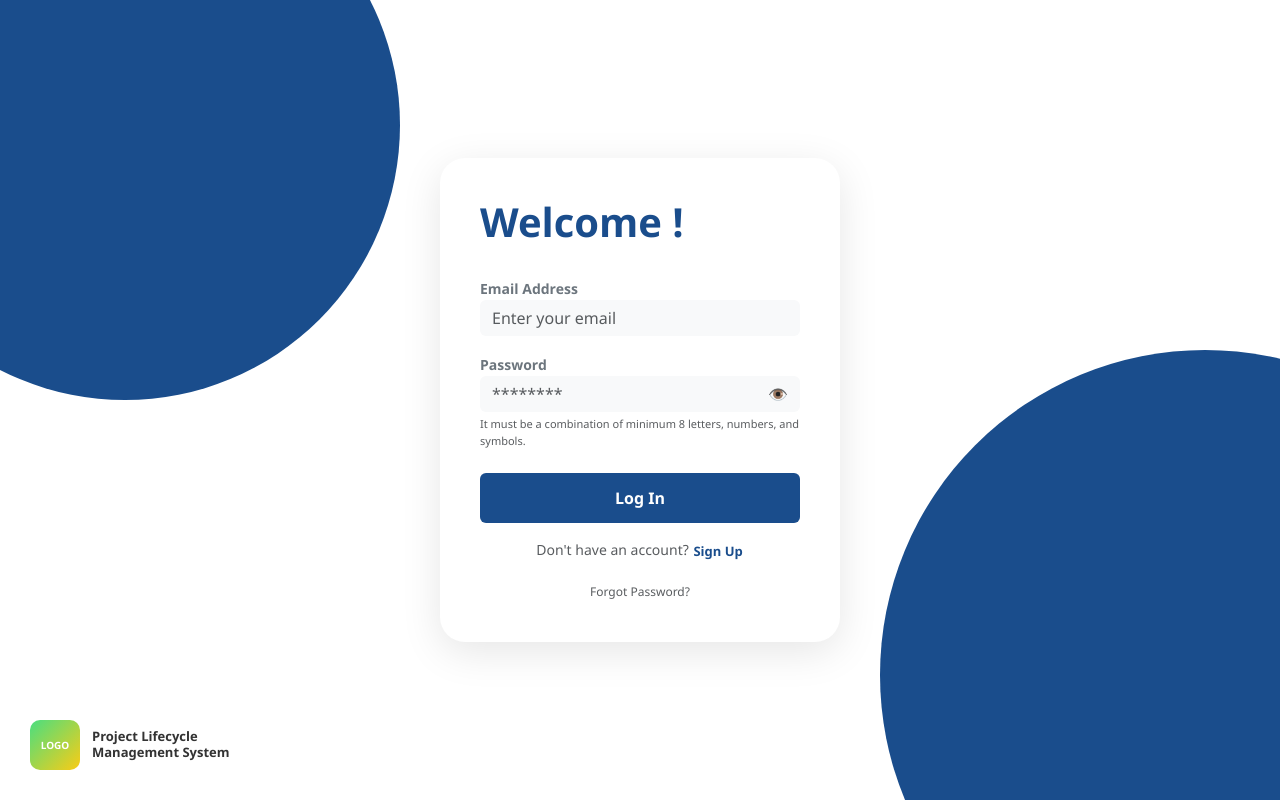
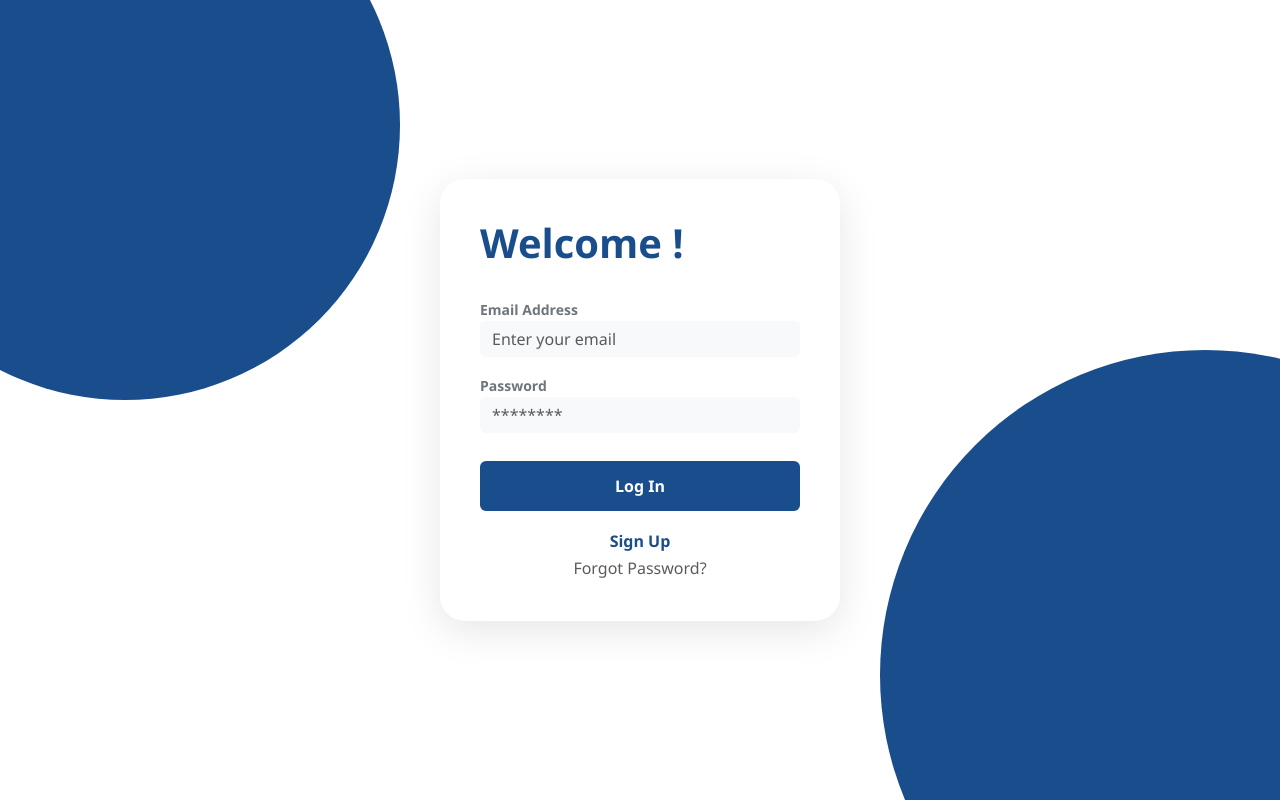
Before and after one commit to swayampg/project-lifecycle-mgt-system, a React (Create React App) app: page /#/ in a window 1280 px wide. Before the commit this address led to /#/signup. Built offline with nearby package versions, Linux system fonts and the light colour scheme.

Commit message:
login logic done

```diff
--- a/src/Login.js
+++ b/src/Login.js
@@ -1,39 +1,40 @@
 import React, { useState } from 'react';
-import { useNavigate } from 'react-router-dom'; // 1. Import navigation
-import { auth } from './firebaseConfig'; // 2. Import firebase
-import { signInWithEmailAndPassword } from 'firebase/auth'; // 3. Import login tool
+import { useNavigate } from 'react-router-dom';
+import { auth } from './firebaseConfig';
+import { signInWithEmailAndPassword } from 'firebase/auth';
 import './Login.css';
 
 const Login = () => {
-  // 4. DEFINE NAVIGATE (This fixes your error!)
   const navigate = useNavigate();
-
-  // 5. Setup "States" to hold the user's input
   const [email, setEmail] = useState('');
   const [password, setPassword] = useState('');
+  const [loading, setLoading] = useState(false); // Added loading state
 
-  // 6. Function to handle the Log In button click
   const handleLogin = async (e) => {
   e.preventDefault();
+  setLoading(true);
   try {
+    // Verifies the user with Firebase Authentication
     await signInWithEmailAndPassword(auth, email, password);
+
     alert("Login Successful!");
-      navigate('/dashboard');
+    navigate('/home'); // Redirects to Home as you requested
   } catch (error) {
+    // Common errors: 'auth/user-not-found' or 'auth/wrong-password'
     alert("Login Failed: " + error.message);
+  } finally {
+    setLoading(false);
   }
 };
 
   return (
     <div className="auth-container">
-      {/* Blue circles from your image */}
       <div className="shape-left"></div>
       <div className="shape-right"></div>
 
       <div className="login-card">
         <h1 className="welcome-text">Welcome !</h1>
 
-        {/* 7. Add onSubmit to the form */}
         <form onSubmit={handleLogin}>
           <div className="mb-3 text-start">
             <label className="fw-bold small text-secondary">Email Address</label>
@@ -41,7 +42,7 @@ const Login = () => {
               type="email"
               className="form-control bg-light border-0"
               placeholder="Enter your email"
-              onChange={(e) => setEmail(e.target.value)} // Update email state
+              onChange={(e) => setEmail(e.target.value)}
               required
             />
           </div>
@@ -53,49 +54,31 @@ const Login = () => {
                 type="password"
                 className="form-control bg-light border-0"
                 placeholder="********"
-                onChange={(e) => setPassword(e.target.value)} // Update password state
+                onChange={(e) => setPassword(e.target.value)}
                 required
               />
-              <span className="input-group-text bg-light border-0">👁️</span>
             </div>
           </div>
 
-          <p className="text-muted mb-4 text-start" style={{ fontSize: '11px' }}>
-            It must be a combination of minimum 8 letters, numbers, and symbols.
-          </p>
-
-          <button type="submit" className="btn w-100 fw-bold text-white" style={{ backgroundColor: '#1a4d8c', padding: '12px' }}>
-            Log In
+          <button
+            type="submit"
+            disabled={loading}
+            className="btn w-100 fw-bold text-white mt-4"
+            style={{ backgroundColor: '#1a4d8c', padding: '12px' }}
+          >
+            {loading ? "Checking..." : "Log In"}
           </button>
 
           <div className="text-center mt-3">
-            <p className="small">
-              <span className="text-muted">Don't have an account? </span>
-              <button
-                type="button"
-                className="btn btn-link p-0 fw-bold text-decoration-none"
-                style={{ color: '#1a4d8c', fontSize: '13px' }}
-                onClick={() => navigate('/signup')} // 🔹 This will now work!
-              >
+             <button type="button" className="btn btn-link p-0 fw-bold text-decoration-none" style={{ color: '#1a4d8c' }} onClick={() => navigate('/signup')}>
                 Sign Up
              </button>
-            </p>
-            <button
-              type="button"
-              className="btn btn-link p-0 text-muted text-decoration-none"
-              style={{ fontSize: '12px' }}
-              onClick={() => navigate('/reset-password')}
-            >
+             <br />
+             <button type="button" className="btn btn-link p-0 text-muted text-decoration-none small" onClick={() => navigate('/reset-password')}>
                 Forgot Password?
              </button>
           </div>
         </form>
-      </div>
-
-      {/* Branding Logo at bottom left */}
-      <div className="brand-footer">
-        <div className="logo-placeholder">LOGO</div>
-        <p className="brand-name">Project Lifecycle<br />Management System</p>
       </div>
     </div>
   );
```
Lines whose indentation alone changed are shown as unchanged.
